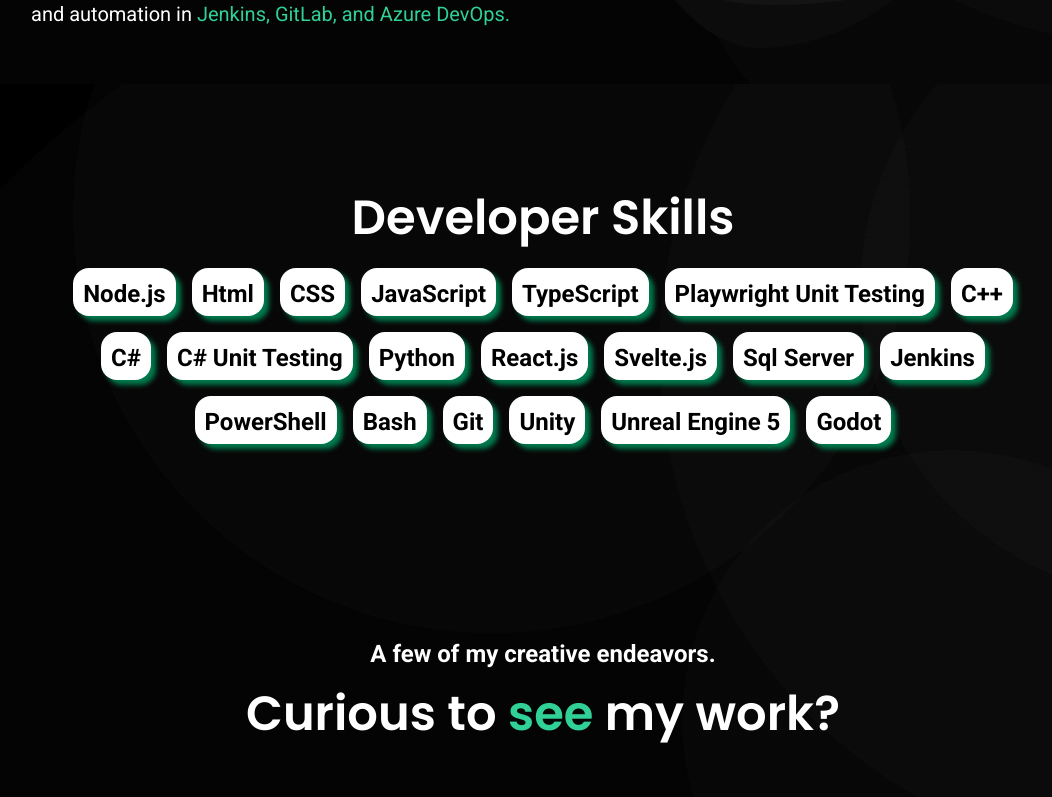
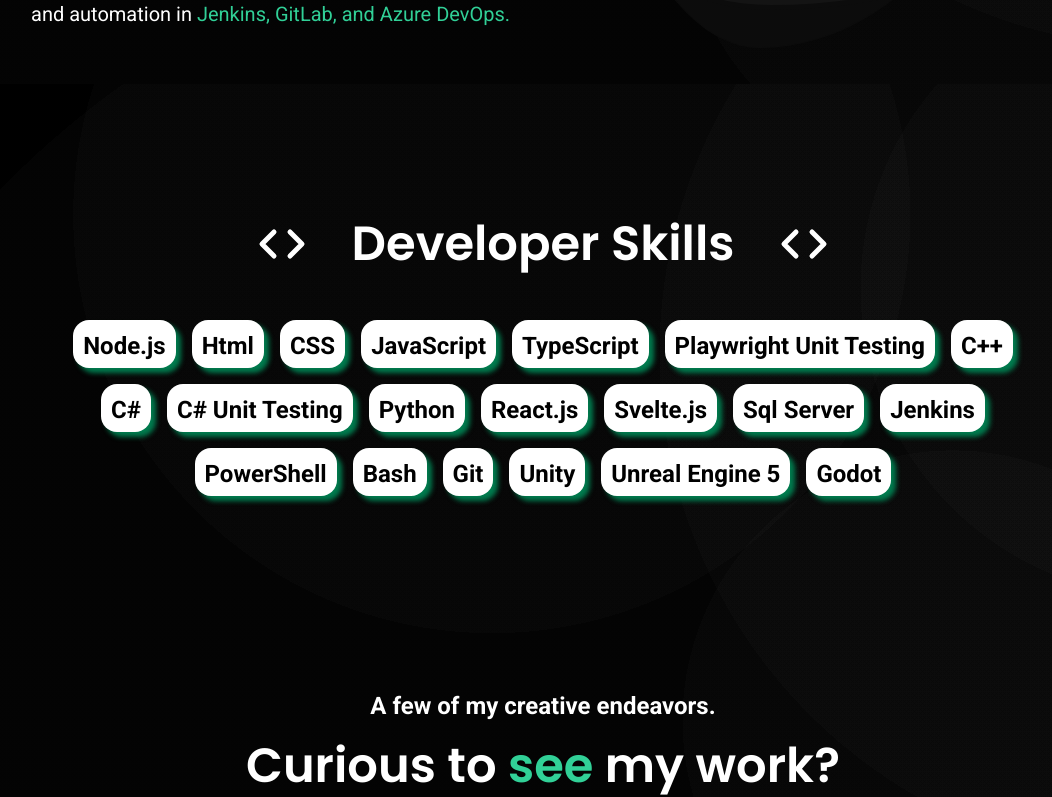
Before and after one commit to Johno2017/johnoportfolio, a React (Vite) app in the folder hosting/: page / in a window 1280 px wide. Shown: the part 732-1529 px from the top of the page, without its empty margins (97-1149 px from the left). Built offline with nearby package versions, Linux system fonts and the light colour scheme.

Commit message:
Added in SVG animation

```diff
--- a/hosting/src/components/SkillSection.tsx
+++ b/hosting/src/components/SkillSection.tsx
@@ -24,6 +24,21 @@
     y: 0,
     transition: {
       type: "spring",
+    },
+  },
+};
+
+const pathVariants = {
+  hidden: {
+    opacity: 0,
+    pathLength: 0,
+  },
+  visible: {
+    opacity: 1,
+    pathLength: 1,
+    transition: {
+      duration: 2,
+      ease: "easeInOut",
     },
   },
 };
@@ -60,15 +75,58 @@
       whileInView="visible"
       viewport={{ once: true, amount: 0.5 }}
     >
-      <h3>Developer Skills</h3>
+      <div className="skill-title">
+        <motion.svg
+          width="120"
+          height="120"
+          viewBox="0 0 120 120"
+          fill="none"
+          xmlns="http://www.w3.org/2000/svg"
+        >
+          <g id="Code">
+            <motion.path
+              variants={pathVariants}
+              id="Icon"
+              d="M68 72L80 60L68 48M52 48L40 60L52 72"
+              stroke="#FFFFFF"
+              stroke-width="5"
+              stroke-linecap="round"
+              stroke-linejoin="round"
+            />
+          </g>
+        </motion.svg>
+        <h3>Developer Skills</h3>
+        <motion.svg
+          width="120"
+          height="120"
+          viewBox="0 0 120 120"
+          fill="none"
+          xmlns="http://www.w3.org/2000/svg"
+        >
+          <g id="Code">
+            <motion.path
+              variants={pathVariants}
+              id="Icon"
+              d="M68 72L80 60L68 48M52 48L40 60L52 72"
+              stroke="#FFFFFF"
+              stroke-width="5"
+              stroke-linecap="round"
+              stroke-linejoin="round"
+            />
+          </g>
+        </motion.svg>
+      </div>
+
       <div className="skill-list">
         {skills.map((skill) => (
-          <motion.div className="skill emerald-shadow"
+          <motion.div
+            className="skill emerald-shadow"
             variants={skillVariants}
             whileHover={{
               scale: 1.1,
-              boxShadow: "5px 5px 5px  #31d097"
-            }}>
+              boxShadow: "5px 5px 5px  #31d097",
+            }}
+          >
             <h6>{skill.name}</h6>
           </motion.div>
         ))}
--- a/hosting/src/styles/SkillSection.css
+++ b/hosting/src/styles/SkillSection.css
@@ -3,6 +3,11 @@
     padding-top: 10vh;
     padding-bottom: 5vh;
     flex-direction: column;
+    align-items: center;
+}
+
+.skill-title {
+    display: flex;
     align-items: center;
 }
 
```
